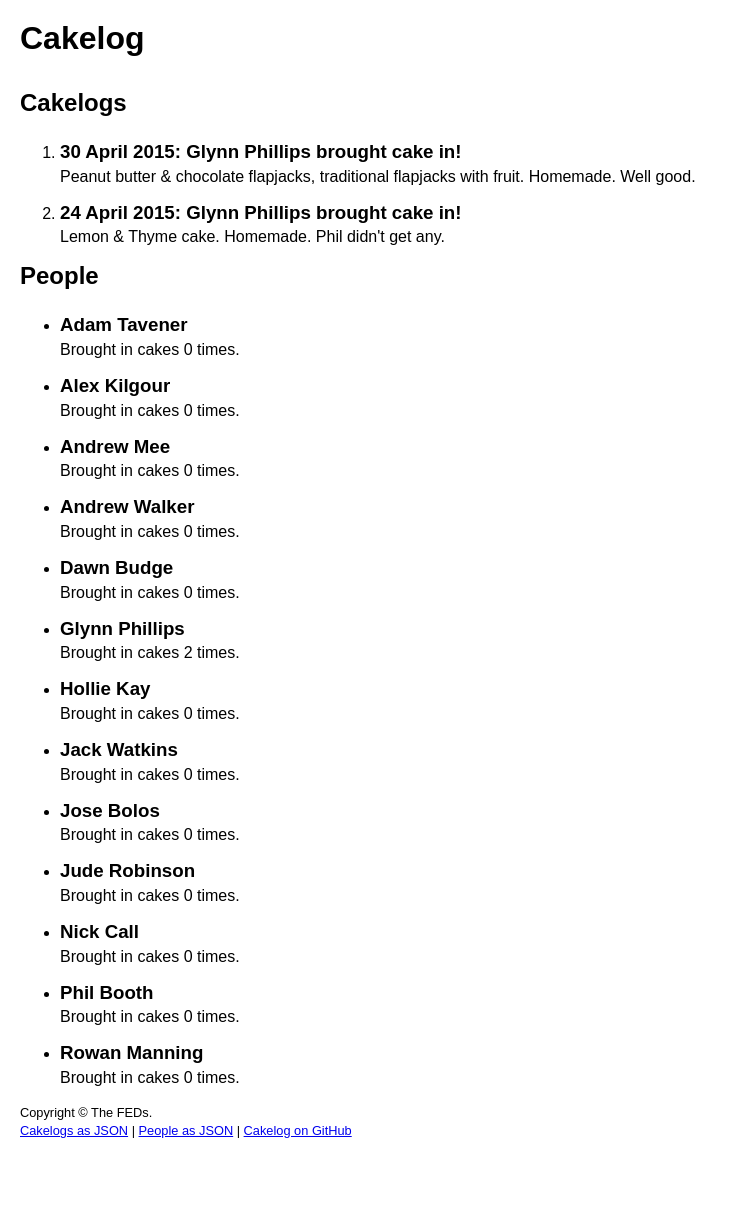
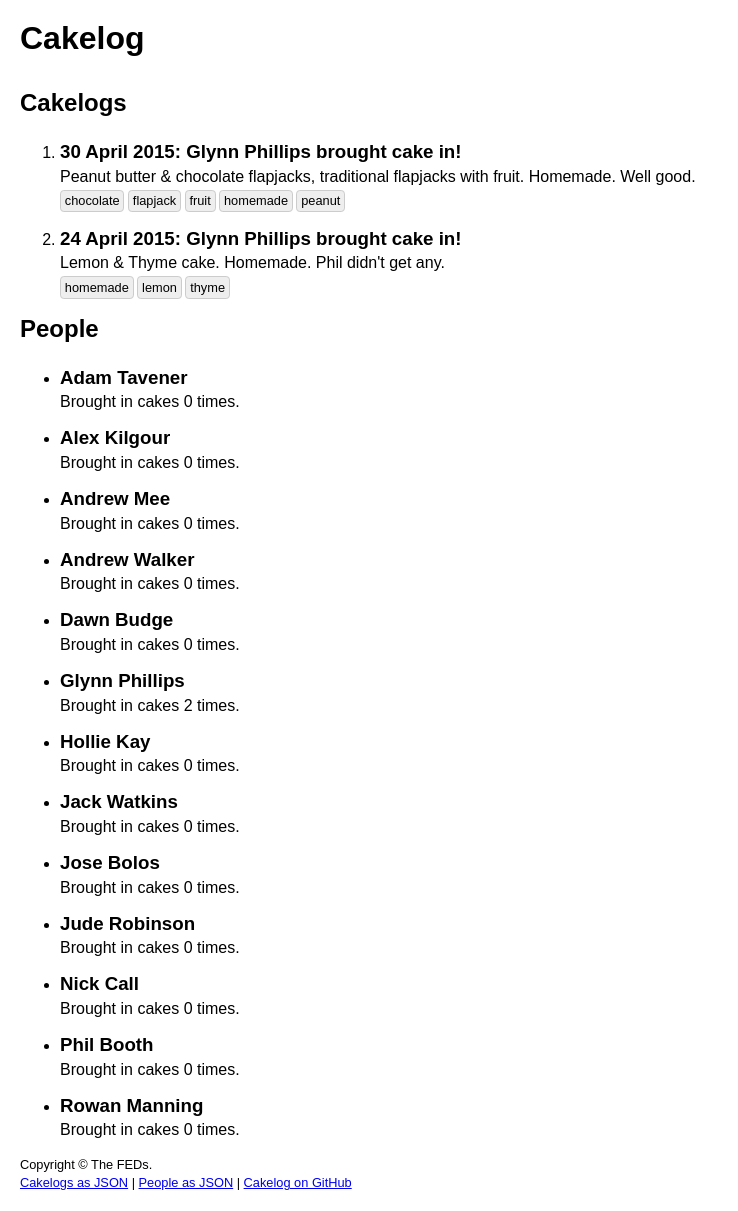
Before and after one commit to fedtoys/cakelog, a Jekyll site: the page built from index.html, in a window 1280 px wide. Shown: the whole page, without its empty margins (0-738 px from the left). Built offline with Jekyll 4.4.1, drawn with Linux system fonts in a browser that asks for light colours; before the commit the page ends 1159 px from its top, so only the background shows below that.

Commit message:
Add tags

```diff
--- a/_data/cakelogs.yml
+++ b/_data/cakelogs.yml
@@ -7,12 +7,23 @@
 # date: should be an ISO 8601 date (no time required)
 # person: should be the id of the person who brought cake (see people.yml)
 # description: should be a description of the cake
+# tags: should be a list of tags for the cake. Each tag must be lowercased and hyphenated
 #
 
 - date: 2015-04-24
   person: glynn
   description: Lemon & Thyme cake. Homemade. Phil didn't get any.
+  tags:
+    - homemade
+    - lemon
+    - thyme
 
 - date: 2015-04-30
   person: glynn
   description: Peanut butter & chocolate flapjacks, traditional flapjacks with fruit. Homemade. Well good.
+  tags:
+    - homemade
+    - flapjack
+    - fruit
+    - chocolate
+    - peanut
--- a/_includes/cakelogs/cakelog.html
+++ b/_includes/cakelogs/cakelog.html
@@ -13,4 +13,10 @@
     <p>
         {{cakelog.description}}
     </p>
+    <ul class="tag-list">
+        {% assign tags = cakelog.tags | sort %}
+        {% for tag in tags %}
+            <li>{{tag}}</li>
+        {% endfor %}
+    </ul>
 </div>
--- a/api/cakelogs.json
+++ b/api/cakelogs.json
@@ -14,7 +14,8 @@ layout: null
         {
             "date": "{{cakelog.date | date: '%Y-%m-%d'}}",
             "person": {{person | jsonify}},
-            "description": {{cakelog.description | jsonify}}
+            "description": {{cakelog.description | jsonify}},
+            "tags": {{cakelog.tags | sort | jsonify}}
         }
         {% unless forloop.last %},{% endunless %}
     {% endfor %}
--- a/asset/style/site.scss
+++ b/asset/style/site.scss
@@ -25,6 +25,24 @@ h3 {
     margin-bottom: .25em;
 }
 p {
-    margin: 0;
+    margin-bottom: .25em;
+}
+li {
     margin-bottom: 1em;
 }
+
+.tag-list {
+    margin: 0;
+    padding: 0;
+    list-style: none;
+    font-size: 80%;
+
+    > li {
+        margin: 0;
+        padding: .2em .3em;
+        display: inline-block;
+        background-color: #eee;
+        border: 1px solid #ccc;
+        border-radius: .3em;
+    }
+}
```
Also changed, not shown: api/people.json (+11 -1 lines).
